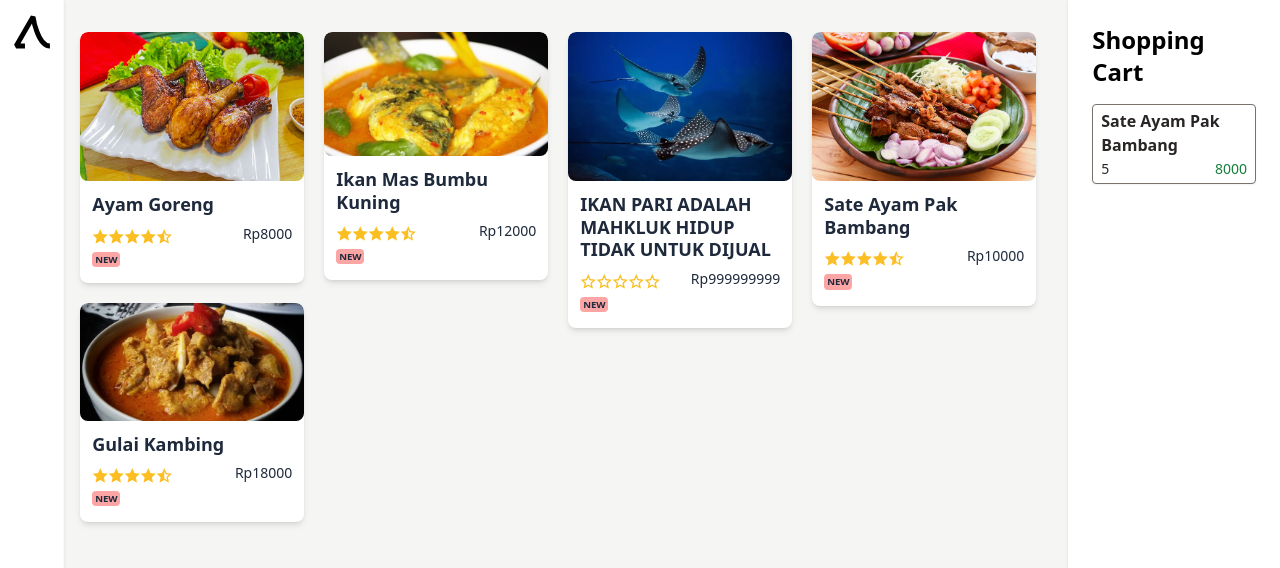
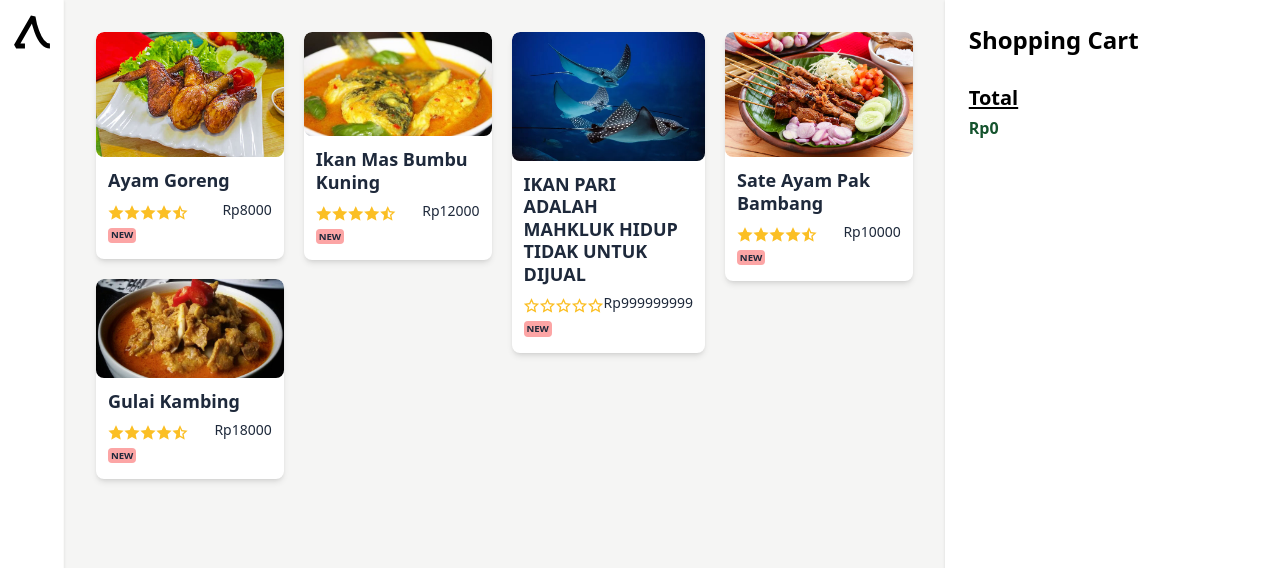
Before and after one commit to cowdingus/sch-praktikum-3, a React (Vite) app: page / in a window 1280 px wide. Shown: the top 568 px of the page. Built offline with nearby package versions, Linux system fonts and the light colour scheme.

Commit message:
Write Cart

```diff
--- a/src/App.jsx
+++ b/src/App.jsx
@@ -11,7 +11,7 @@ import gulaikambing from "./assets/gulai-kambing.jpg";
 import {useState} from "react";
 
 function App() {
-  const [menu, setMenu] = useState([
+  const [menu, _setMenu] = useState([
     {
       image: ayamgoyeng,
       title: "Ayam Goreng",
@@ -44,22 +44,52 @@ function App() {
     },
   ]);
 
-  const [isCartOpen, setIsCartOpen] = useState(true);
-  const [cart, setCart] = useState([]);
+  const [isCartOpen, _setIsCartOpen] = useState(true);
+  const [cart, setCart] = useState({});
 
   const addIntoCart = (productTitle, quantity) => {
-    setCart([...cart, {title: productTitle, quantity}]);
+    if (cart.hasOwnProperty(productTitle)) {
+      return setCart({...cart, [productTitle]: cart[productTitle] + (quantity ?? 1)});
+    }
+
+    setCart({...cart, [productTitle]: quantity ?? 1});
   }
 
-  const decrementInCart = (productTitle) => {
-    setCart();
+  const takeOutFromCart = (productTitle, quantity) => {
+    quantity = quantity ?? 1;
+
+    if (cart.hasOwnProperty(productTitle)) {
+      if (cart[productTitle] - quantity > 0) {
+        return setCart({...cart, [productTitle]: cart[productTitle] - quantity});
+      }
+
+      const newCart = {...cart};
+      delete newCart[productTitle];
+
+      setCart(newCart);
+    }
+
+    console.warn("Item doesn't exist in cart to be decremented");
+  }
+
+  const getPriceOfMenu = (productTitle) => {
+    const index = menu.findIndex((item) => item.title === productTitle);
+
+    if (index === -1) {
+      console.warn("Product doesn't exist inside the menu for the price to be fetched");
+      return -1;
+    }
+
+    return menu[index].price;
   }
 
   return (
     <div className="flex items-stretch min-h-screen bg-stone-100">
-      <Sidebar cart={cart} />
-      <Main menu={menu} cart={cart} />
-      {isCartOpen ? <Cart /> : ""}
+      <Sidebar menu={menu} cart={cart} />
+      <div className="flex flex-wrap items-stretch min-h-screen grow">
+        <Main menu={menu} cart={cart} addIntoCart={addIntoCart} />
+        {isCartOpen ? <Cart cart={cart} getPriceOfMenu={getPriceOfMenu} takeOutFromCart={takeOutFromCart}/> : ""}
+      </div>
     </div>
   )
 }
--- a/src/components/CartItem.jsx
+++ b/src/components/CartItem.jsx
@@ -1,10 +1,12 @@
-export default function CartItem({product, quantity}) {
+export default function CartItem({product, quantity, takeOutFromCart}) {
   return (
-    <div className="flex flex-col justify-between h-20 px-2 py-1 text-sm border rounded border-stone-500 shadow-sm text-stone-800">
+    <div className="flex flex-col justify-between px-2 py-1 text-sm border rounded border-stone-500 shadow-sm text-stone-800 hover:scale-[1.01]"
+      onClick={() => {takeOutFromCart(product.title)}}
+    >
       <h4 className="text-base font-semibold">{product.title}</h4>
       <div className="flex justify-between">
         <div>{quantity}</div>
-        <div className="text-green-700">{product.price}</div>
+        <div className="text-green-700">Rp{product.price * quantity}</div>
       </div>
     </div>
   );
--- a/src/components/ItemCard.jsx
+++ b/src/components/ItemCard.jsx
@@ -18,7 +18,7 @@ function getRatingStars(rating) {
 
 export default function ItemCard({ image, title, price, rating }) {
   return (
-    <div className="w-56 overflow-hidden bg-white rounded-lg shadow-md hover:scale-[1.01] transition-transform text-slate-800">
+    <div className="overflow-hidden bg-white rounded-lg shadow-md hover:scale-[1.01] transition-transform text-slate-800 w-54">
       <img src={image} alt="" className="rounded-lg max-h-48" />
       <div className="px-3 pt-3 pb-4">
         <h4 className="mb-2 text-lg font-semibold leading-tight">{title}</h4>
--- a/src/components/Sidebar.jsx
+++ b/src/components/Sidebar.jsx
@@ -2,7 +2,7 @@ import logo from "../assets/logo.svg";
 
 export default function Sidebar({ openAddForm }) {
   return (
-    <div className="w-16 h-screen">
+    <div className="hidden w-16 h-screen md:block">
       <div className="fixed flex flex-col items-center w-16 h-screen py-3 bg-white border-r shadow border-stone-50 space-y-3">
         <img src={logo} className="h-[40px]" />
       </div>
--- a/src/pages/Cart.jsx
+++ b/src/pages/Cart.jsx
@@ -1,11 +1,27 @@
 import CartItem from "../components/CartItem";
 
-export default function Cart({cart}) {
+export default function Cart({ cart, getPriceOfMenu, takeOutFromCart }) {
   return (
-    <div className="p-6 bg-white shadow grow">
+    <div className="w-64 p-6 bg-white shadow grow">
       <h2 className="mb-4 text-2xl font-bold">Shopping Cart</h2>
-      <section className="flex flex-col items-stretch">
-        <CartItem product={{title: "Sate Ayam Pak Bambang", price: 8000}} quantity={5} />
+      <section className="flex flex-col items-stretch space-y-3">
+        {Object.entries(cart).map(([title, quantity]) => (
+          <CartItem
+            product={{ title, price: getPriceOfMenu(title) }}
+            quantity={quantity}
+            takeOutFromCart={takeOutFromCart}
+            key={title}
+          />
+        ))}
+      </section>
+      <section>
+        <h3 className="mt-3 mb-1 text-xl font-bold underline underline-offset-2">Total</h3>
+        <p className="font-semibold text-green-900">
+        Rp{Object.entries(cart).reduce((accumulatedPrice, [productTitle, quantity]) => {
+          const currentPrice = getPriceOfMenu(productTitle) * quantity;
+          return accumulatedPrice + currentPrice;
+        }, 0)}
+        </p>
       </section>
     </div>
   );
--- a/src/pages/Main.jsx
+++ b/src/pages/Main.jsx
@@ -1,11 +1,9 @@
 import ItemCard from "../components/ItemCard";
 
 import Masonry from "react-masonry-css";
-// import ayamgoyeng from "../assets/ayam-goreng.jpg";
 
-export default function Main({menu}) {
+export default function Main({menu, addIntoCart}) {
   return (
-    <main className="p-8 grow-0 w-min">
     <Masonry
       breakpointCols={{
         default: 4,
@@ -13,11 +11,10 @@ export default function Main({menu}) {
         700: 2,
         500: 1
       }}
-        className="flex gap-5"
+      className="flex p-8 gap-5 grow w-min"
       columnClassName=""
     >
-        {menu.map(item => <div className="mb-5 last:mb-0"><ItemCard {...item} /></div>)}
+      {menu.map(item => <div className="mb-5 last:mb-0" onClick={() => {addIntoCart(item.title, 1)}}><ItemCard {...item} /></div>)}
     </Masonry>
-    </main>
   );
 }
```
Lines whose indentation alone changed are shown as unchanged.
